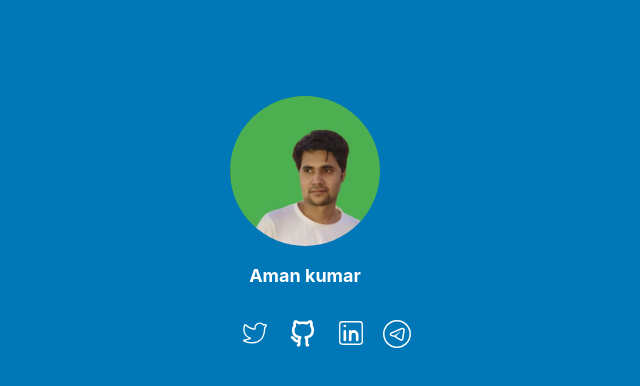
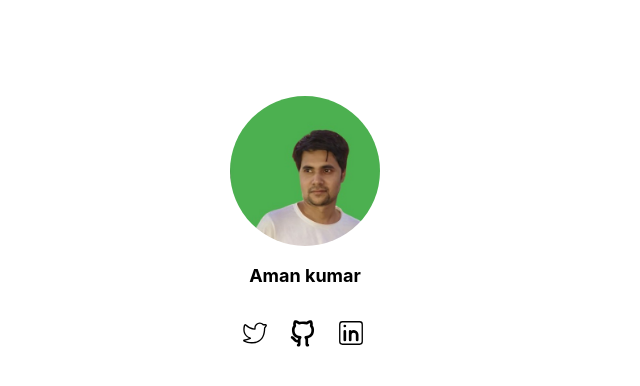
Before and after one commit to dev19Aman/profile, a React (Create React App) app: page / in a window 1280 px wide. Shown: the top 386 px of the page, without its empty margins (335-975 px from the left). Built offline with nearby package versions, Linux system fonts and the light colour scheme.

Commit message:
Your commit message here

```diff
--- a/src/App.css
+++ b/src/App.css
@@ -1,5 +1,5 @@
 .container {
-  background: #0077B6;
+  background: white;
 
   height: 100vh;
   display: flex;
@@ -58,11 +58,11 @@
 
 .intro-section .heading,
 .subheading {
-  color: #FFFFFF;
+  color: black;
 }
 
 .social-links a {
-  color: #FFFFFF;
+  color: black;
 }
 
 .social-links a:hover {
```
